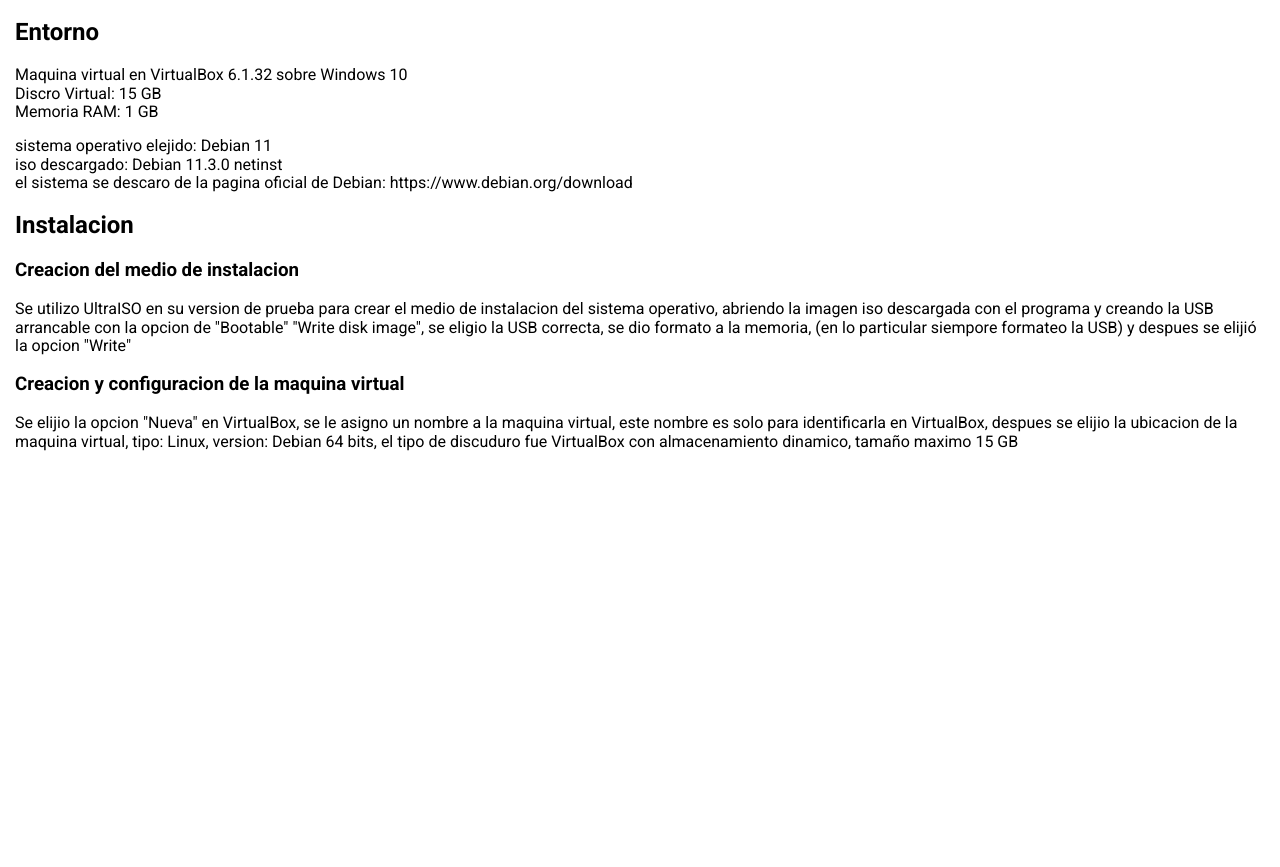
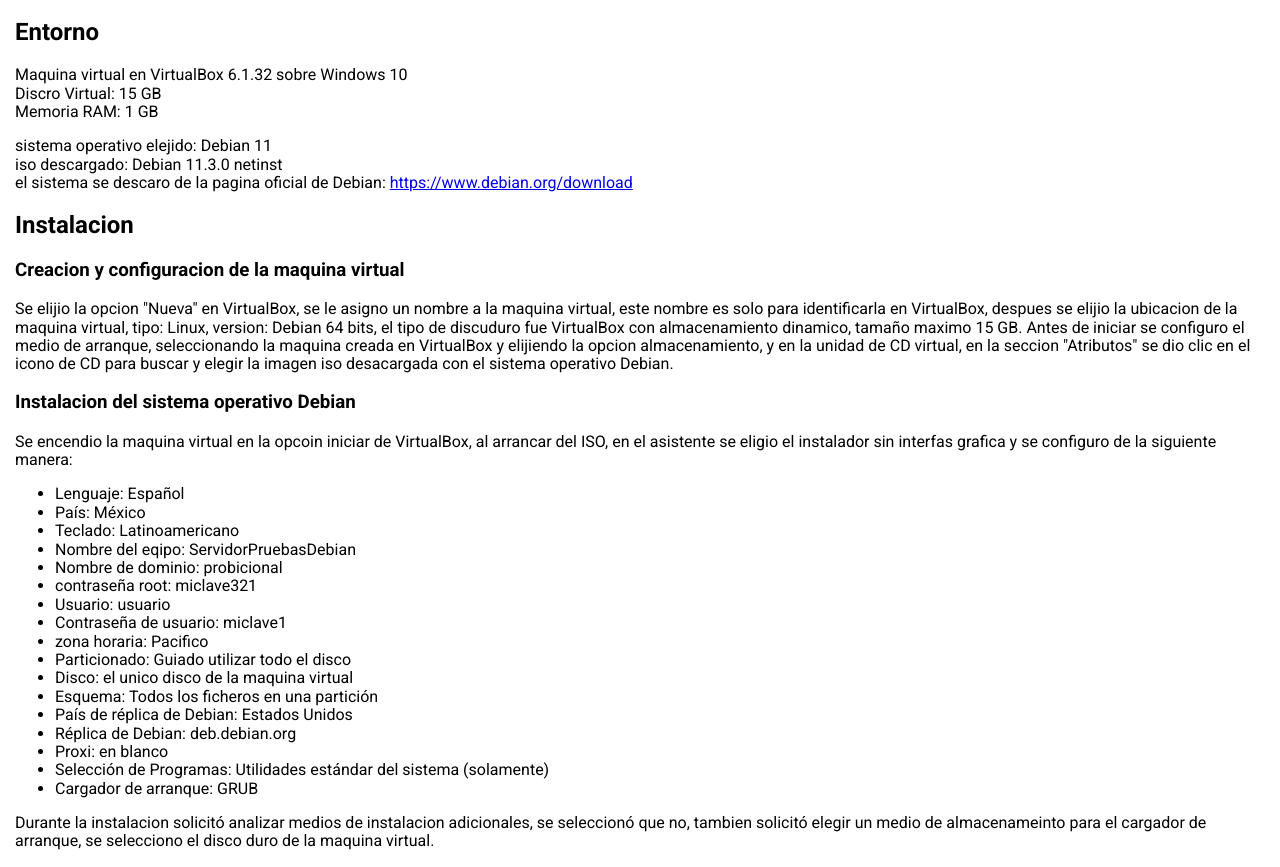
Before and after one commit to iccddg/ConfigurandoServidorLinux, a plain HTML site: page index.html in a window 1280 px wide. Shown: the part 61-928 px from the top of the page. Before the commit the page ends 800 px from the top, so only its background shows below. Drawn offline with Linux system fonts and the light colour scheme.

Commit message:
ConfiguracionMaquinaVirtual e InstalacionDebian

```diff
--- a/index.html
+++ b/index.html
@@ -34,7 +34,7 @@
                 <p>
                     sistema operativo elejido: Debian 11 <br>
                     iso descargado: Debian 11.3.0 netinst <br>
-                    el sistema se descaro de la pagina oficial de Debian: https://www.debian.org/download <br>
+                    el sistema se descaro de la pagina oficial de Debian: <a href="https://www.debian.org/download"> https://www.debian.org/download </a><br>
                 </p>
             </div>
         </section>
@@ -44,22 +44,45 @@
                     Instalacion
                 </h2>
                 <h3>
-                    Creacion del medio de instalacion
-                </h3>
-                <p>
-                    Se utilizo UltraISO en su version de prueba para crear el medio de instalacion del sistema operativo,
-                    abriendo la imagen iso descargada con el programa y creando la USB arrancable con la opcion de "Bootable"
-                    "Write disk image", se eligio la USB correcta, se dio formato a la memoria, (en lo particular siempore
-                    formateo la USB) y despues se elijió la opcion "Write" <br>
-                </p>
-                <h3>
                     Creacion y configuracion de la maquina virtual
                 </h3>
                 <p>
                     Se elijio la opcion "Nueva" en VirtualBox, se le asigno un nombre a la maquina virtual, este nombre
                     es solo para identificarla en VirtualBox, despues se elijio la ubicacion de la maquina virtual,
                     tipo: Linux, version: Debian 64 bits, el tipo de discuduro fue VirtualBox con almacenamiento
-                    dinamico, tamaño maximo 15 GB <br>
+                    dinamico, tamaño maximo 15 GB. Antes de iniciar se configuro el medio de arranque, seleccionando la
+                    maquina creada en VirtualBox y elijiendo la opcion almacenamiento, y en la unidad de CD virtual, en la seccion "Atributos" se
+                    dio clic en el icono de CD para buscar y elegir la imagen iso desacargada con el sistema operativo Debian.
+                </p>
+                <h3>
+                    Instalacion del sistema operativo Debian
+                </h3>
+                <p>
+                    Se encendio la maquina virtual en la opcoin iniciar de VirtualBox, al arrancar del ISO, en el asistente
+                    se eligio el instalador sin interfas grafica y se configuro de la siguiente manera:
+                </p>
+                <ul>
+                    <li>Lenguaje: Español</li>
+                    <li>País: México</li>
+                    <li>Teclado: Latinoamericano</li>
+                    <li>Nombre del eqipo: ServidorPruebasDebian</li>
+                    <li>Nombre de dominio: probicional</li>
+                    <li>contraseña root: miclave321</li>
+                    <li>Usuario: usuario</li>
+                    <li>Contraseña de usuario: miclave1</li>
+                    <li>zona horaria: Pacifico</li>
+                    <li>Particionado: Guiado utilizar todo el disco</li>
+                    <li>Disco: el unico disco de la maquina virtual</li>
+                    <li>Esquema: Todos los ficheros en una partición</li>
+                    <li>País de réplica de Debian: Estados Unidos</li>
+                    <li>Réplica de Debian: deb.debian.org</li>
+                    <li>Proxi: en blanco</li>
+                    <li>Selección de Programas: Utilidades estándar del sistema (solamente)</li>
+                    <li>Cargador de arranque: GRUB</li>
+                </ul>
+                <p>
+                    Durante la instalacion solicitó analizar medios de instalacion adicionales, se seleccionó que no, tambien solicitó
+                    elegir un medio de almacenameinto para el cargador de arranque, se selecciono el disco duro de la maquina virtual.
                 </p>
             </div>
         </section>
```
Also changed, not shown: Img/DebianCorriendoEnMaquinaVirtual.png (added), Img/InstaladorSinGUI.png (added), Img/MedioDeInstalacion.png (added), Img/montajeMedioInstalacion.png (added).
